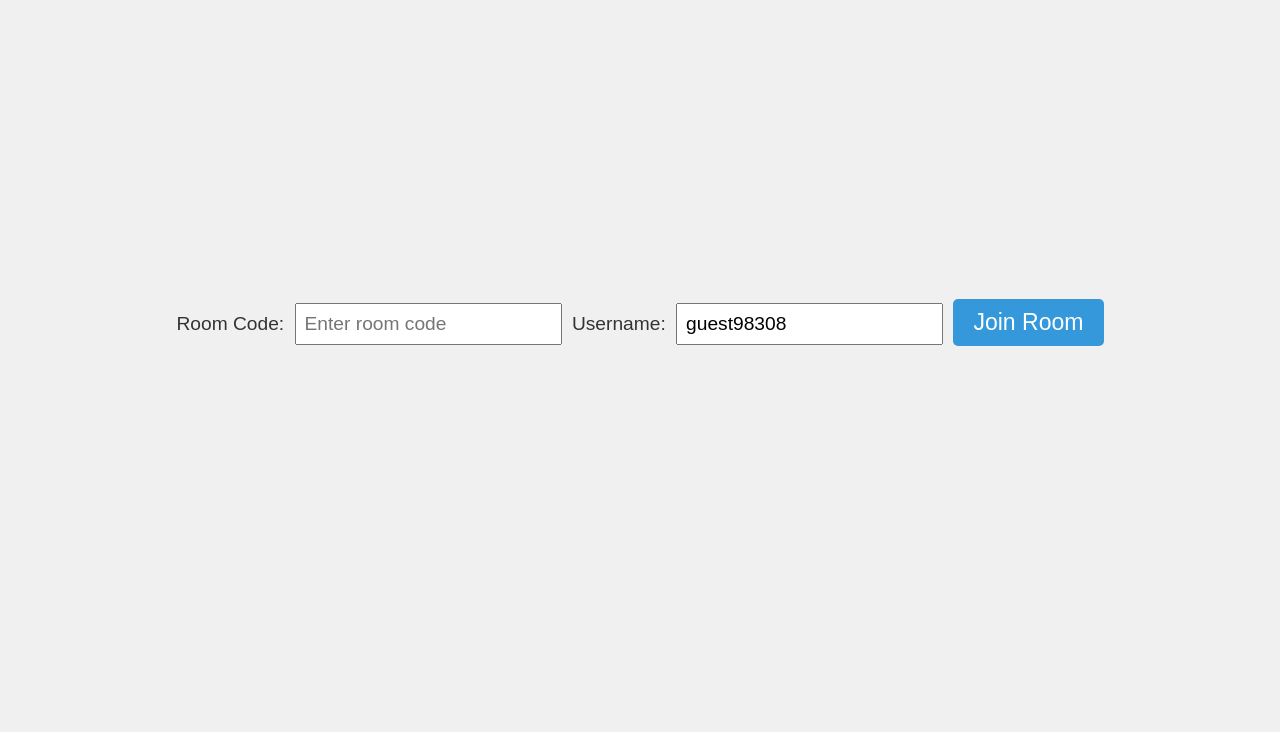
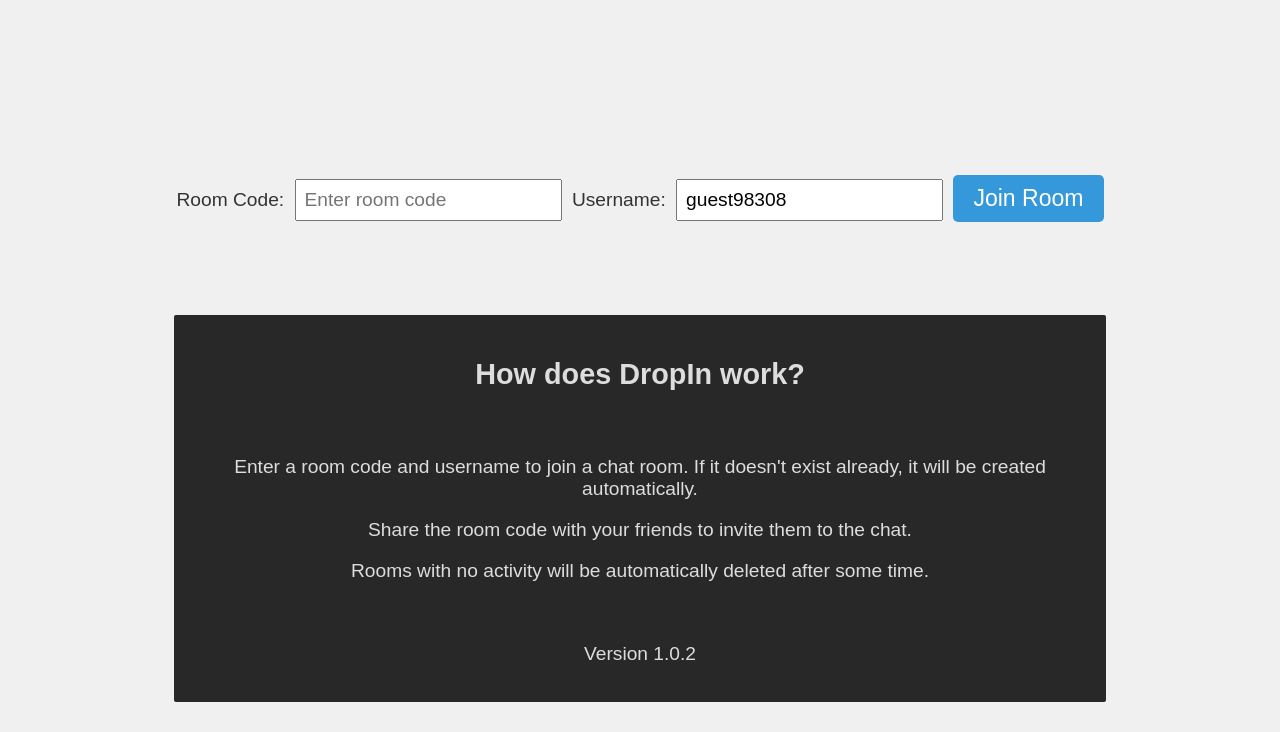
Before and after one commit to TylerSelden/dropin, a website: page frontend/index.html in a window 1280 px wide. Shown: the part 68-800 px from the top of the page. Drawn offline with Linux system fonts and the light colour scheme.

Commit message:
Create info section on homescreen

```diff
--- a/frontend/admin/style.css
+++ b/frontend/admin/style.css
@@ -87,6 +87,7 @@
 #room-info {
   font-size: 1.2em;
   margin-bottom: 20px;
+  margin-top: 25%;
 }
 
 #username,
@@ -172,3 +173,12 @@
   transform: translate(-50%, -50%);
   color: white;
 }
+
+#info {
+  background-color: #282828;
+  padding: 2%;
+  /* text-align: left; */
+  margin-top: 10%;
+  border-radius: 2px;
+  color: #ddd;
+}
--- a/frontend/index.html
+++ b/frontend/index.html
@@ -25,6 +25,16 @@
       <label>Username:</label>
       <input type="text" id="username" placeholder="Enter username">
       <button id="join-button" onclick="showChat()">Join Room</button>
+
+      <div id="info">
+        <h2>How does DropIn work?</h2>
+        <br>
+        <p>Enter a room code and username to join a chat room. If it doesn't exist already, it will be created automatically.</p>
+        <p>Share the room code with your friends to invite them to the chat.</p>
+        <p>Rooms with no activity will be automatically deleted after some time.</p>
+        <br>
+        <p>Version 1.0.2</p>
+      </div>
     </div>
 
     <div id="chat-container">
--- a/frontend/style.css
+++ b/frontend/style.css
@@ -25,6 +25,10 @@
 }
 body.dark-mode header, body.dark-mode button, body.dark-mode th {
   background-color: #2779af;
+}
+
+body.dark-mode a {
+  color: #ccc;
 }
 
 header {
@@ -87,6 +91,7 @@
 #room-info {
   font-size: 1.2em;
   margin-bottom: 20px;
+  margin-top: 25%;
 }
 
 #room-code,
@@ -222,3 +227,12 @@
   transform: translate(-50%, -50%);
   color: white;
 }
+
+#info {
+  background-color: #282828;
+  padding: 2%;
+  /* text-align: left; */
+  margin-top: 10%;
+  border-radius: 2px;
+  color: #ddd;
+}
--- a/package.json
+++ b/package.json
@@ -1,6 +1,6 @@
 {
   "name": "dropin",
-  "version": "1.0.0",
+  "version": "1.0.2",
   "description": "A simple, lightweight chat application",
   "main": "main.js",
   "scripts": {
```
Also changed, not shown: frontend/admin/index.html (+10 -0 lines).
